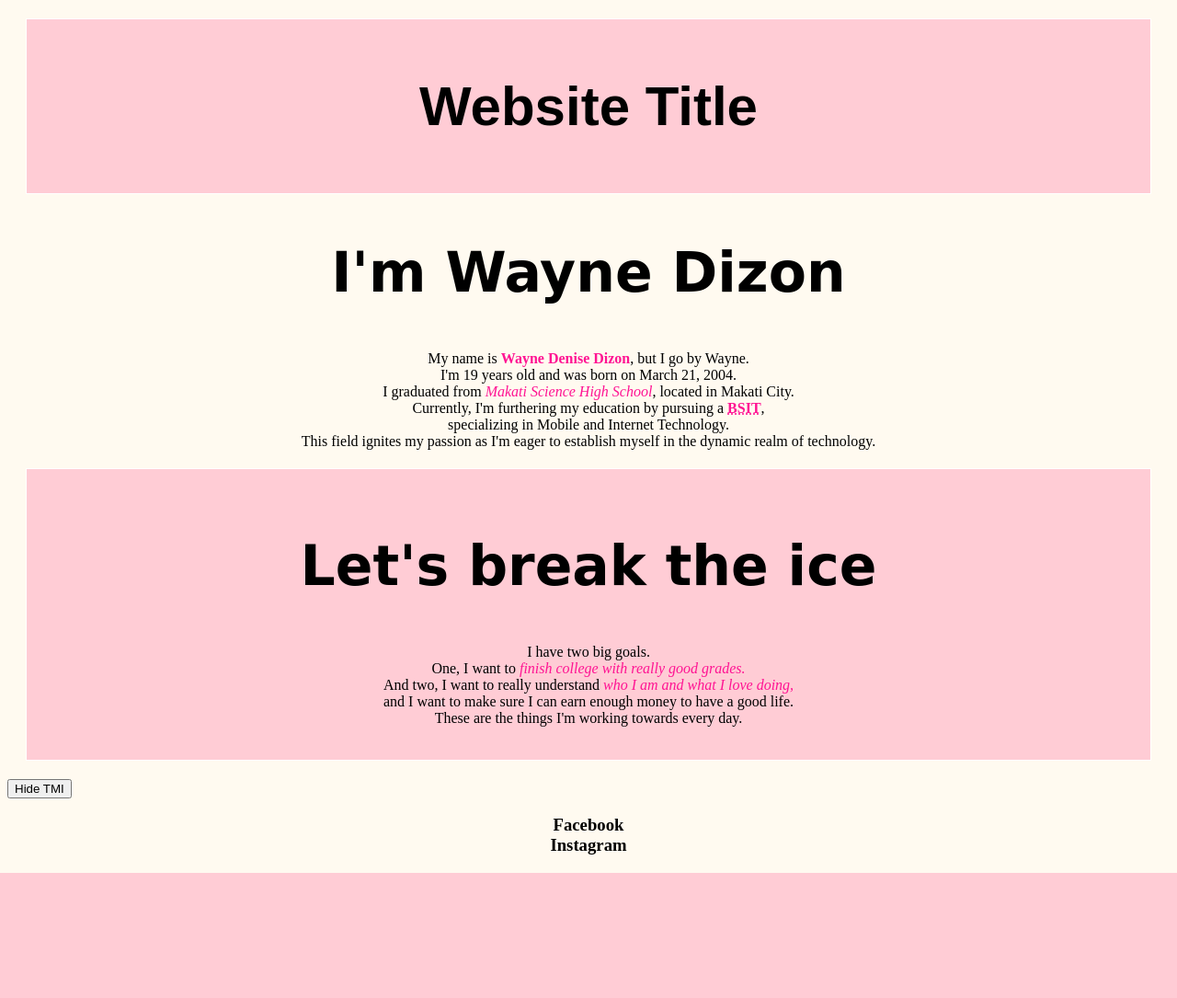
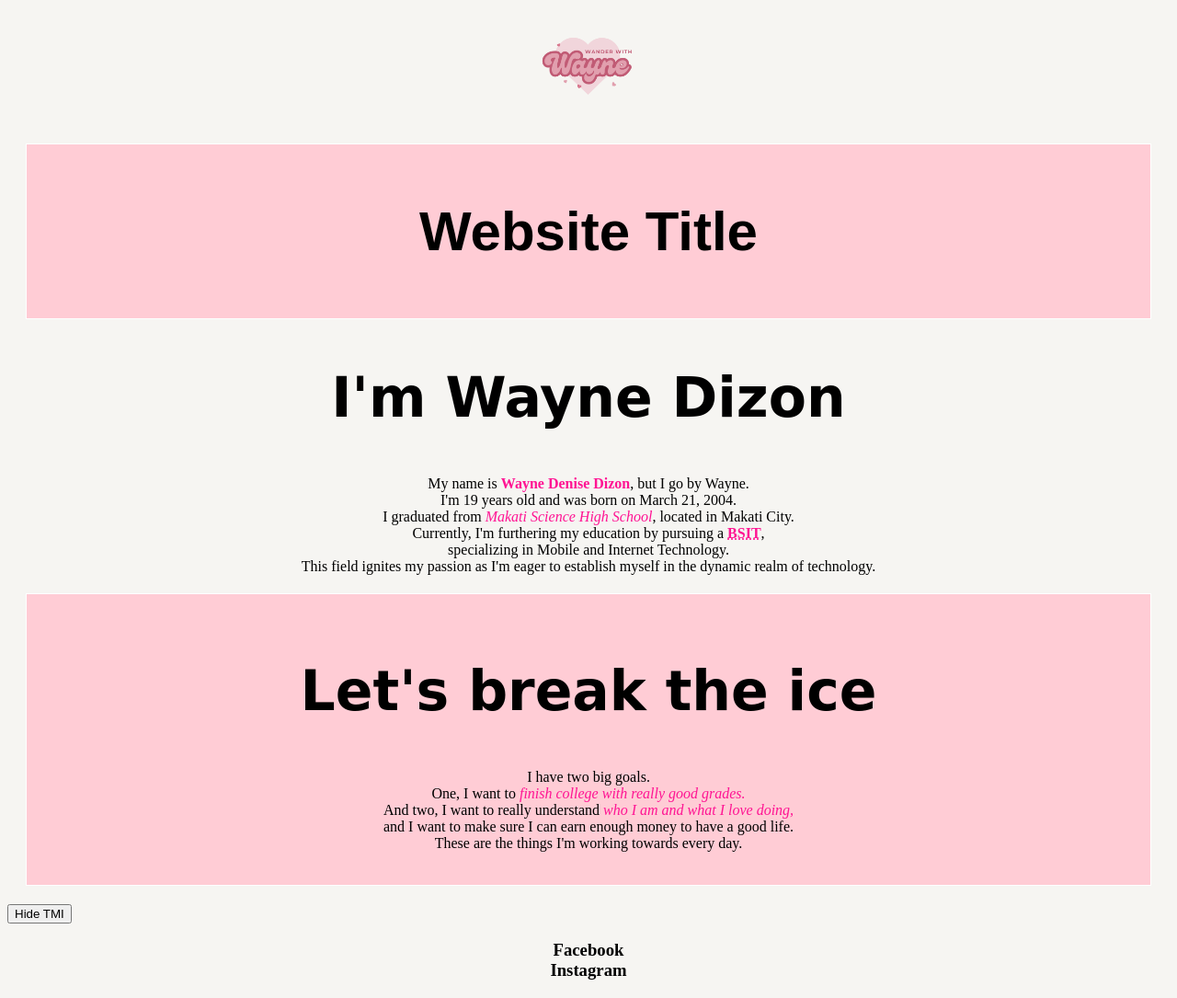
Before and after one commit to waynedizon/lab2, a PHP site: page / in a window 1280 px wide. Shown: the whole page at 92% size. Before the commit the page ends 949 px from the top, so only its background shows below. Run offline with PHP 8.4, Linux system fonts and the light colour scheme.

Commit message:
insert home logo

```diff
--- a/week3/index.html
+++ b/week3/index.html
@@ -15,10 +15,17 @@
 	.note {
 	  color: DeepPink;
 	}
+	.center {
+	  display: block;
+	  margin-left: auto;
+	  margin-right: auto;
+	}
+
 	</style>
     </head>
 
-    <body style="background-color:FloralWhite;">
+    <body style="background-color: #F6F5F2;">
+	<img src="resources/images/homelogo.png" alt="Home Logo" class="center" style="width:128px;height:128px;" >
 
 	<!-- To be updated -->
 	<div class="city">
```
Also changed, not shown: week3/resources/images/homelogo.png (added), week3/style.css (line endings or trailing spaces).
